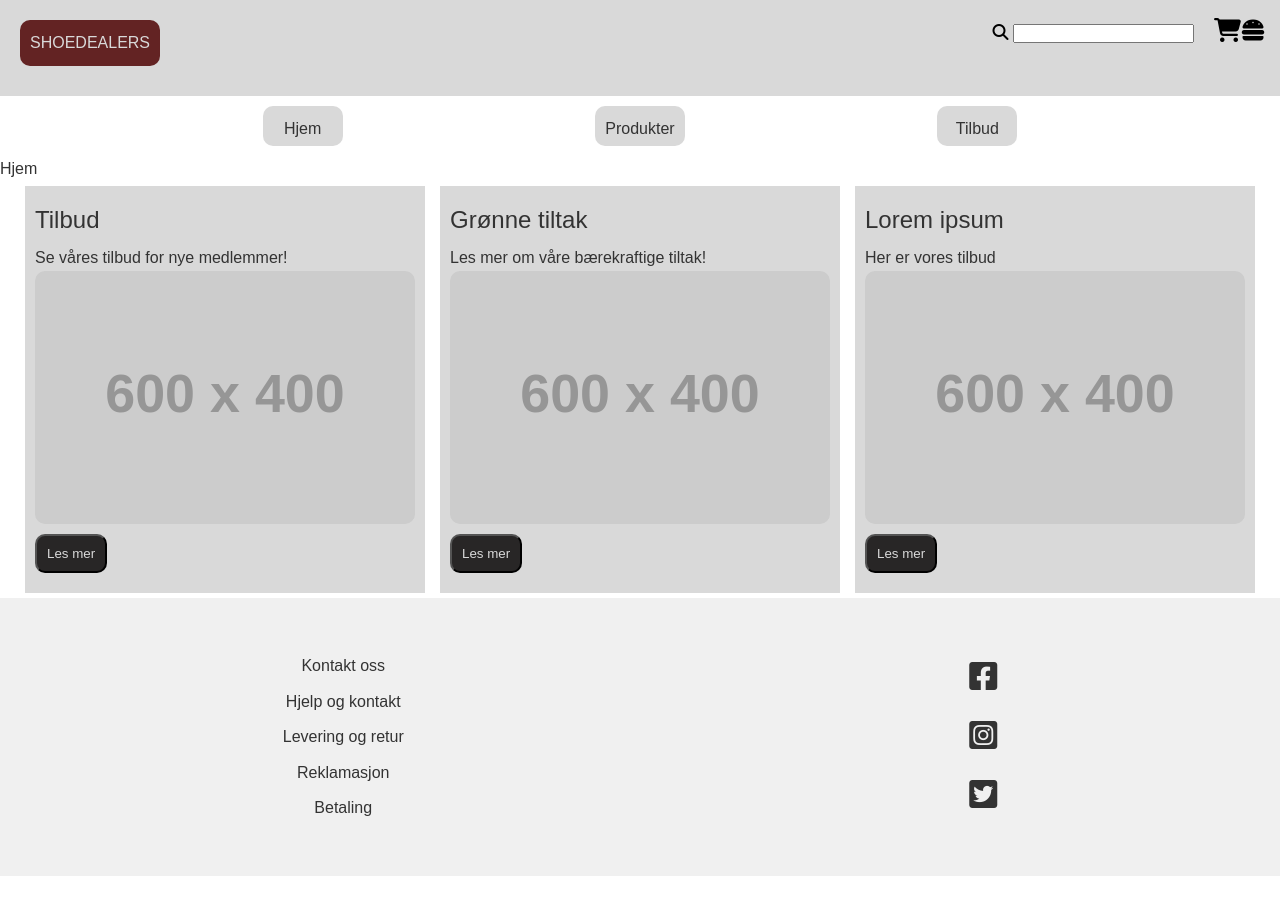
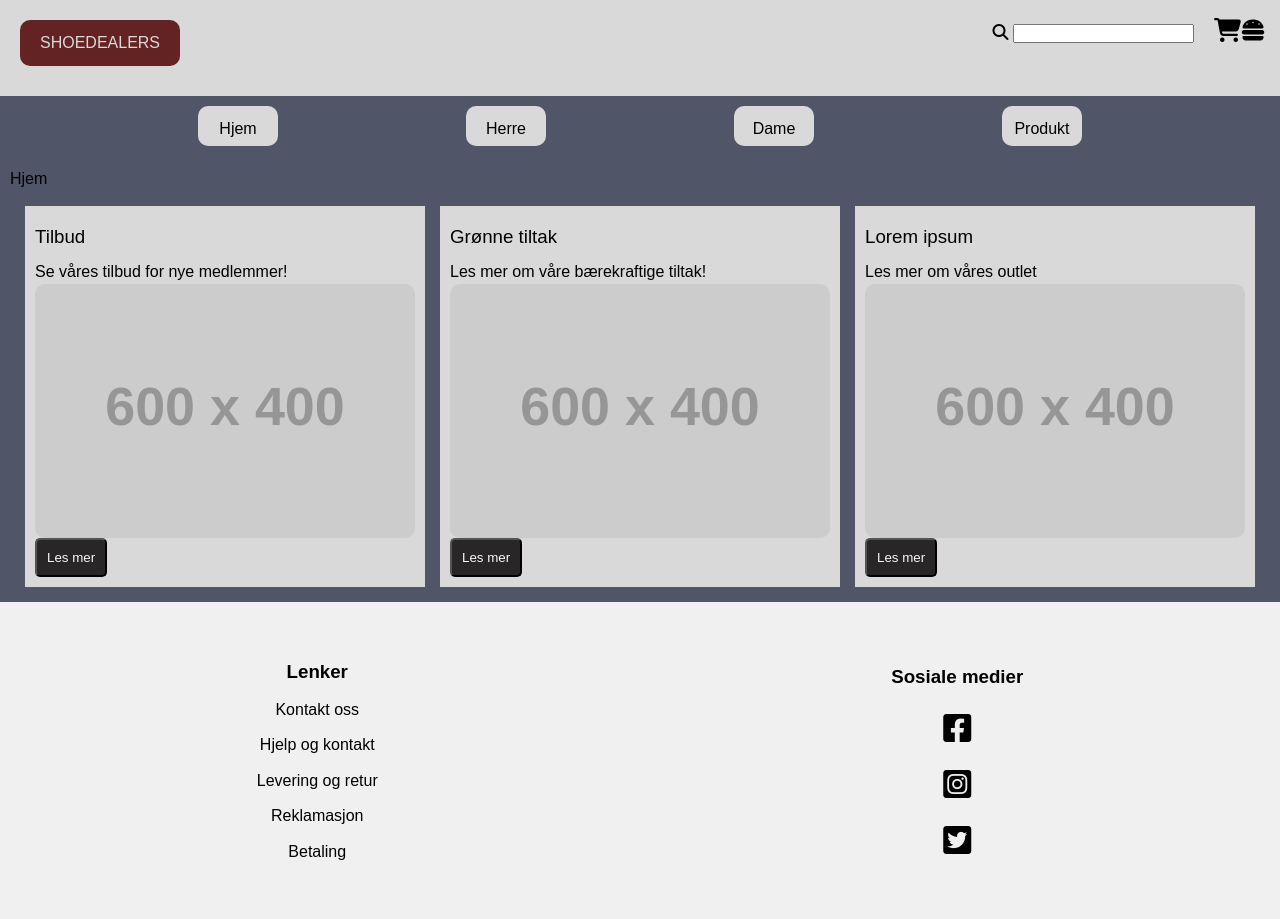
Before and after one commit to gustavos03/Webutvikling_oblig3_Gustavo_Pereira_Sund, a plain HTML site: page html/index.html in a window 1280 px wide. Before the commit the page ends 876 px from the top, so only its background shows below. Drawn offline with Linux system fonts and the light colour scheme; placeholder pictures from the web are drawn by us.

Commit message:
finishing touches lagt til
Knapper fungerer, men får opp varsel på at man ikke kan bruke det inni en a, men det var det studass hjalp meg med.

```diff
--- a/css/style.css
+++ b/css/style.css
@@ -4,12 +4,12 @@
 *{
     box-sizing: border-box;
     margin: 0;
-    padding: 0;
+    padding:0;
 }
 
 body{
     font-family:Arial, Helvetica, sans-serif;
-    background-color: #ffff;
+    background-color: #515568;
     line-height: 1.6;
 }
 
@@ -19,8 +19,9 @@ ul{
 
 a{
     text-decoration: none;
-    color: #333;
+    color: #000000;
 }
+
 .logo{
     background-color: #632323;
     padding: 10px;
@@ -37,6 +38,7 @@ a{
     justify-content: space-between;
     flex-wrap: wrap;
 }
+
 #navbar *{
     background-color: #d9d9d9;
     padding: 10px ;
@@ -44,23 +46,41 @@ a{
     min-width: 80px;
     text-align: center;
 }
+
 #icons{
     display: flex;
     align-items: flex-start;
     margin-top: 30px;
     margin-right: 15px;
 }
+
+#icons *{
+    justify-content: space-between;
+}
+
 #logo-searchbar{
     display: flex;
     background-color: #d9d9d9;
     align-items: row;
 }
+
 h1, h2{
     font-weight: 300;
     line-height: 1.2;
     margin:10px 0;
 }
- img{
+
+button{
+    background-color: #282626;
+    padding: 10px;
+    border-radius: 5px;
+    color: #f9f9f9;
+    cursor: pointer;
+}
+h4{
+    size: 0px;
+}
+img{
     width: 100%;
     height: auto;
     display: block;
@@ -88,16 +108,6 @@ h1, h2{
     margin: 10px;
 }
 
-/* Forslag på kode fra github copilot for å lage  */
-.les-mer-knapp{
-    background-color: #282626;
-    color: #d9d9d9;
-    padding: 10px;
-    border-radius: 10px;
-    margin: 10px 0;
-    cursor: pointer;
-}
-
 .flex{
     display: flex;
     justify-content: center;
@@ -111,6 +121,16 @@ h1, h2{
     margin: 0 auto;
     padding: 0 20px;
     flex-grow: 1;
+    margin-bottom: 10px;
+}
+
+#produkt{
+    display: flex;
+    flex-wrap: wrap;
+    margin: 0 auto;
+    padding: 0 20px;
+    flex-grow: 1;
+    margin-bottom: 10px;
 }
 
 @media screen and (min-width: 400px){
@@ -169,12 +189,7 @@ main{
     border-radius: 5px;
     color: #f0f0f0;
 }
-
-@media only screen and(min-width: 800px){
-    main{
-        flex-direction: column;
-    }
-    body{
-        background-color: #515568;
-    }
+#brodsmulesti{
+    margin: 10px 10px 10px;
+    color: #000000;
 }
--- a/html/index.html
+++ b/html/index.html
@@ -11,13 +11,12 @@
     <header>
         <section id="logo-searchbar">
             <section class="searchbar">
-                <section class="logo">SHOEDEALERS</section>
-                <section id="searchfield">
-                    <i class="fa-solid fa-search"></i>
-                    <input type="text">
-
+                <section class="logo"><a href="index.html" class="logo">SHOEDEALERS</a></section>
+                    <section id="searchfield">
+                        <i class="fa-solid fa-search"></i>
+                        <input type="text">
+                    </section>
                 </section>
-            </section>
             <section id="icons">
                 <i class="fa-solid fa-cart-shopping fa-xl"></i>
                 <i class="fa-solid fa-burger fa-xl"></i>
@@ -25,37 +24,39 @@
         </section>
         <nav id="navbar">
             <a href="index.html">Hjem</a>
-            <a href="produkt.html">Produkter</a>
-            <a href="tilbud.html">Tilbud</a>
+            <a href="#.html">Herre</a>
+            <a href="#">Dame</a>
+            <a href="produkt.html">Produkt</a>
         </nav>
         <section id="brodsmulesti">
-            <a href="index.html" id="brodsmulesti">Hjem</a>
+            <a href="index.html">Hjem</a>
         </section>
     </header>
     <main>
         <section id="tilbud">
-            <a href="tilbud.html" class="container">
+            <section class="container">
                 <h1>Tilbud</h1>
                 <p>Se våres tilbud for nye medlemmer!</p>
                 <img src="https://placehold.co/600x400" alt="placeholder">
-                <input class="les-mer-knapp" type="button" value="Les mer"/>
-            </a>
-            <a href="" class="container">
+                <a href="tilbud.html"><button>Les mer</button></a>
+            </section>
+            <section class="container">
                 <h1>Grønne tiltak</h1>
                 <p>Les mer om våre bærekraftige tiltak!</p>
                 <img src="https://placehold.co/600x400" alt="placeholder">
-                    <input class="les-mer-knapp" type="button" value="Les mer"/>
-            </a>
-            <a href="" class="container">
+                <a href="#"><button>Les mer</button></a>
+            </section>
+            <section class="container">
                 <h1>Lorem ipsum</h1>
-                <p>Her er vores tilbud</p>
+                <p>Les mer om våres outlet</p>
                 <img src="https://placehold.co/600x400" alt="placeholder">
-                    <input class="les-mer-knapp" type="button" value="Les mer"/>
-            </a>
+                <a href="#"><button>Les mer</button></a>
+            </section>
         </section>
     </main>
     <footer>
         <section id="lenker">
+            <h3>Lenker</h3>
             <a href="#">Kontakt oss</a>
             <a href="#">Hjelp og kontakt</a>
             <a href="#">Levering og retur</a>
@@ -64,9 +65,11 @@
         </section>
         <!-- Copilot sine anbefalte icons-->
         <section id="social-media">
+            <h3>Sosiale medier</h3>
             <a href="#"><i class="fab fa-facebook-square fa-2x"></i></a>
             <a href="#"><i class="fab fa-instagram-square fa-2x"></i></a>
             <a href="#"><i class="fab fa-twitter-square fa-2x"></i></a>
+        </section>
     </footer>
 </body>
 </html>
```
Also changed, not shown: html/produkt.html (+25 -14 lines), html/tilbud.html (+7 -15 lines), img/Leonardo_Diffusion_XL_Create_some_sneakers_for_a_website_a_pai_1.jpg (added), img/Leonardo_Diffusion_XL_Create_some_sneakers_for_a_website_a_pai_7.jpg (added), img/Leonardo_Diffusion_XL_a_single_sneaker_per_picture_could_be_ac_4.jpg (added), img/Leonardo_Diffusion_XL_a_single_sneaker_per_picture_could_be_ac_7.jpg (added).
